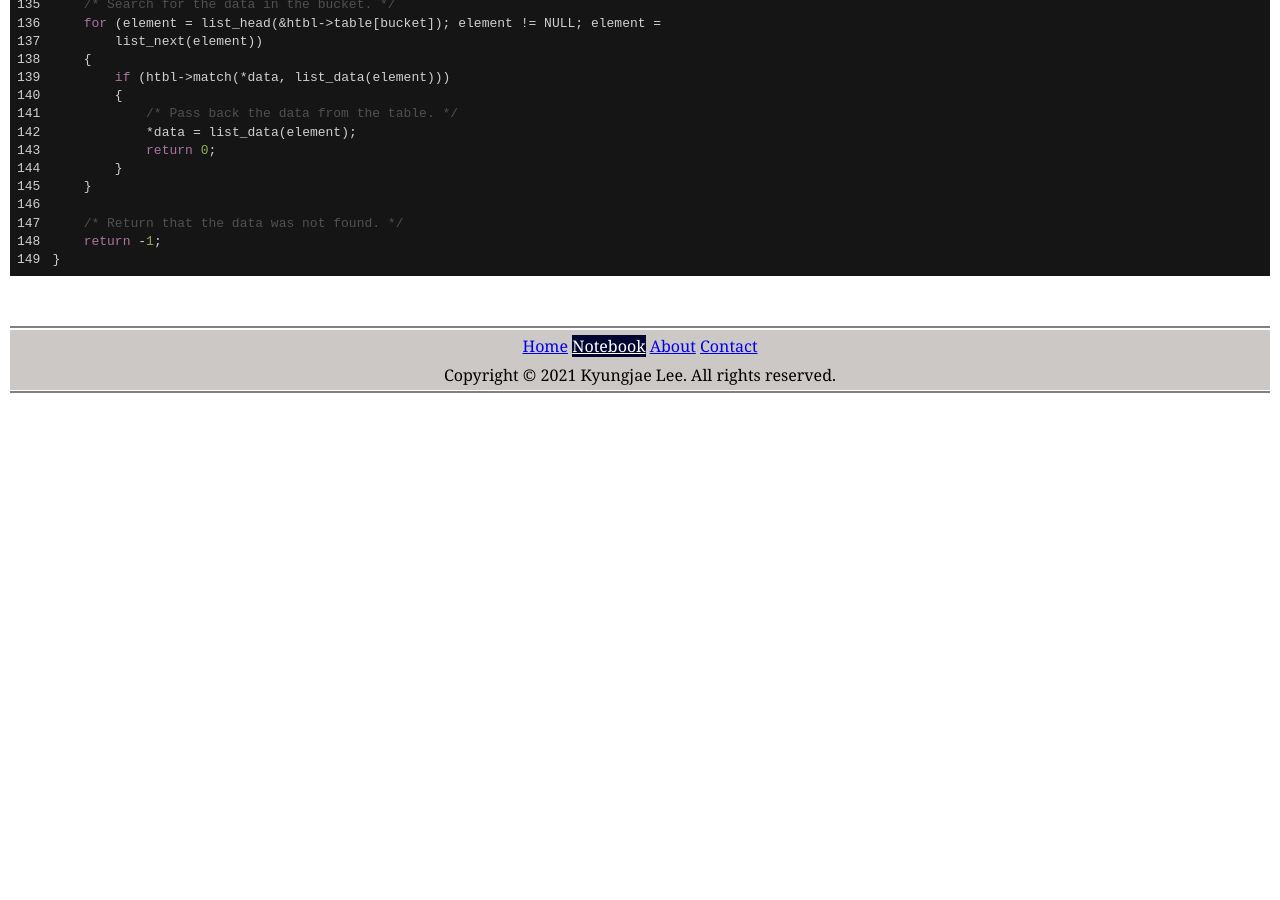
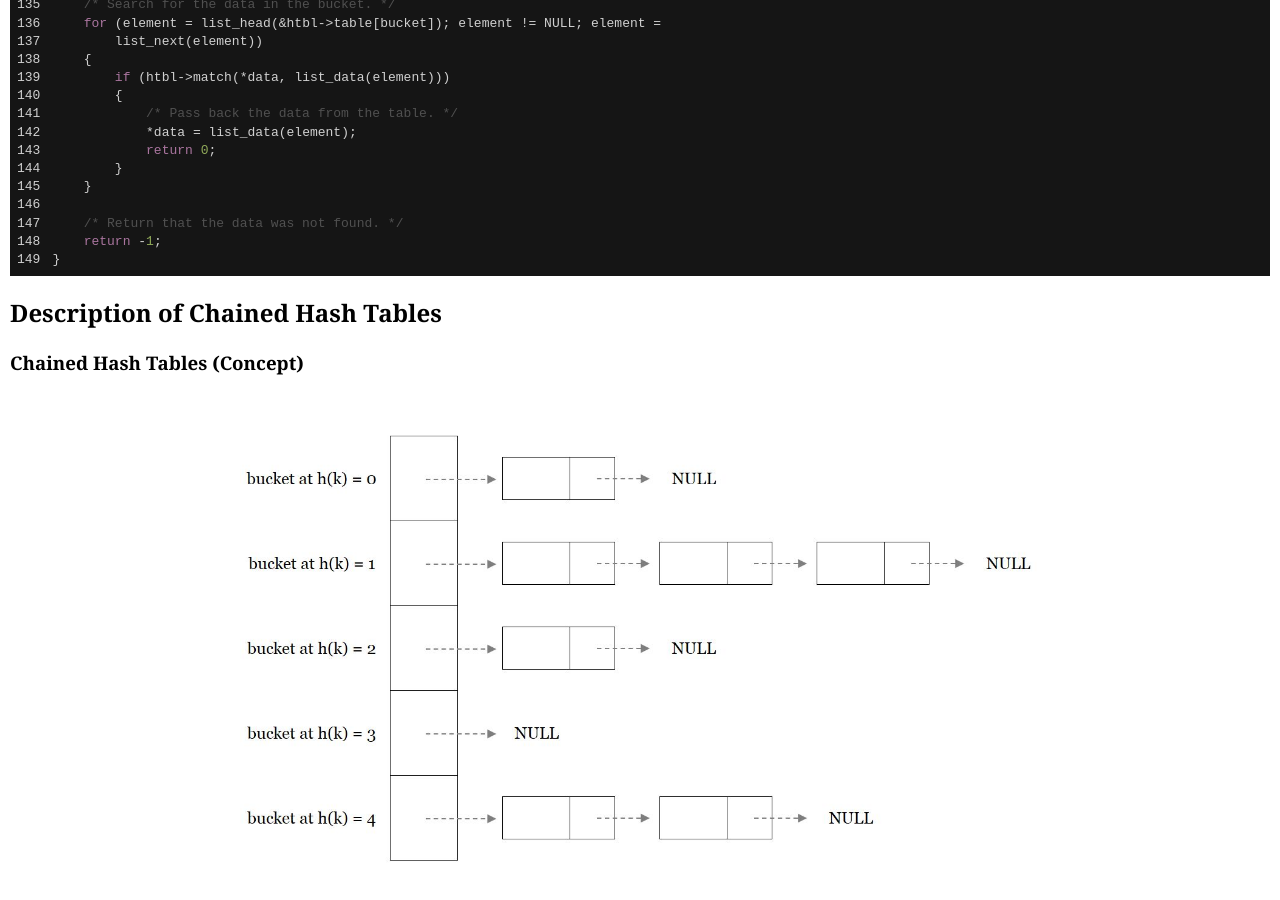
Before and after one commit to kyungjae-lee/kyungjae-lee.github.io, a Jekyll site: the page built from _posts/data-structures/2021-02-07-chained-hash-tables.md, in a window 1280 px wide and 900 px high, scrolled down 3765 px. Built offline with Jekyll 4.4.1, drawn with Linux system fonts in a browser that asks for light colours; before the commit the page ends 4170 px from its top, so only the background shows below that.

Commit message:
Update 'chained-hash-tables' notes

````diff
--- a/_posts/data-structures/2021-02-07-chained-hash-tables.md
+++ b/_posts/data-structures/2021-02-07-chained-hash-tables.md
@@ -200,3 +200,9 @@ int chtbl_lookup(const CHTbl *htbl, void **data)
     return -1;
 }
 ```
+
+## Description of Chained Hash Tables
+
+### Chained Hash Tables (Concept)
+
+![chained-hash-tables-concept]({{site.baseurl}}/img/data-structures/chained-hash-tables-concept.jpg){:.inline-img-w800}
````
Also changed, not shown: img/data-structures/chained-hash-tables-concept.jpg (added), 1 other file.
